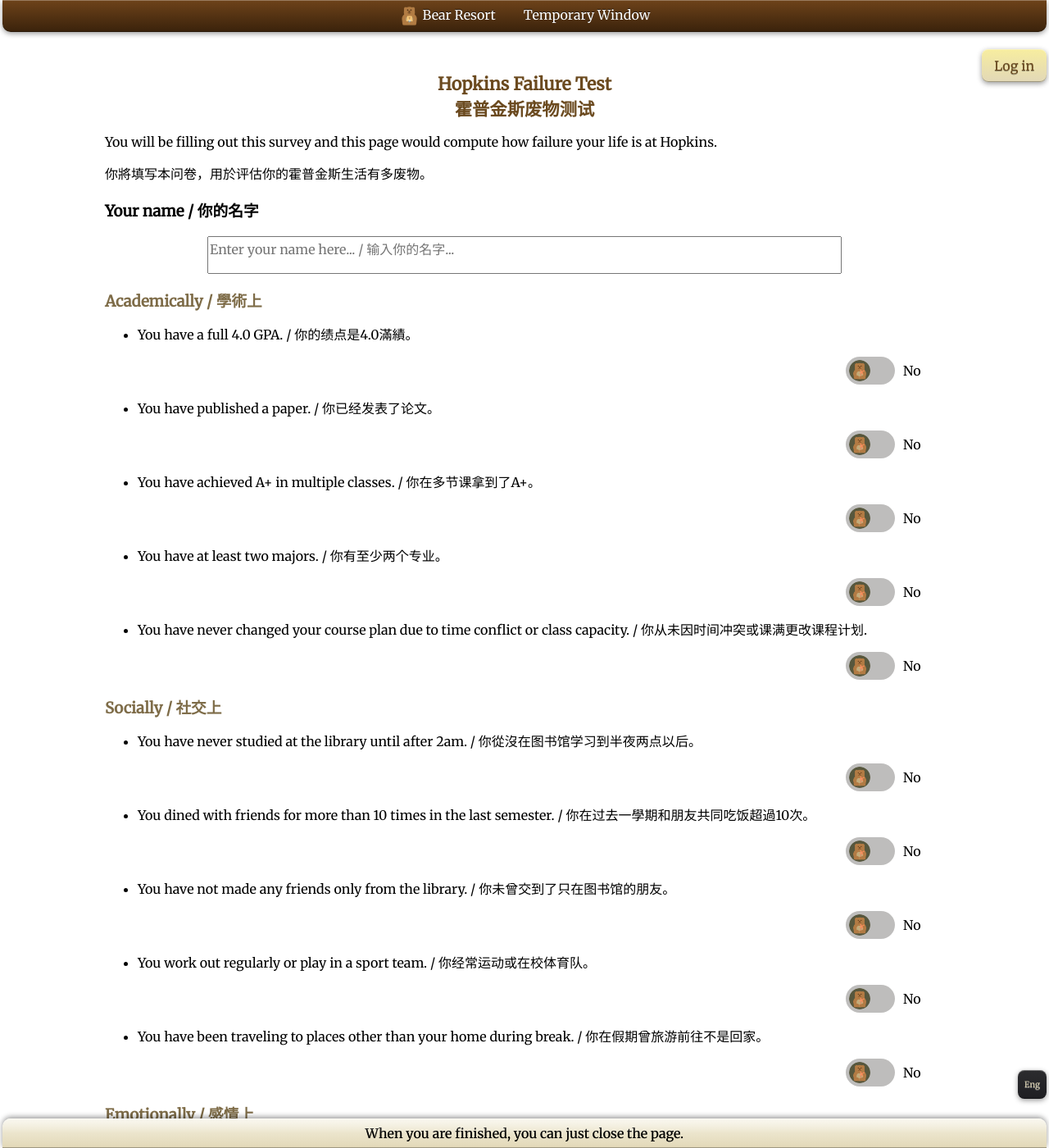
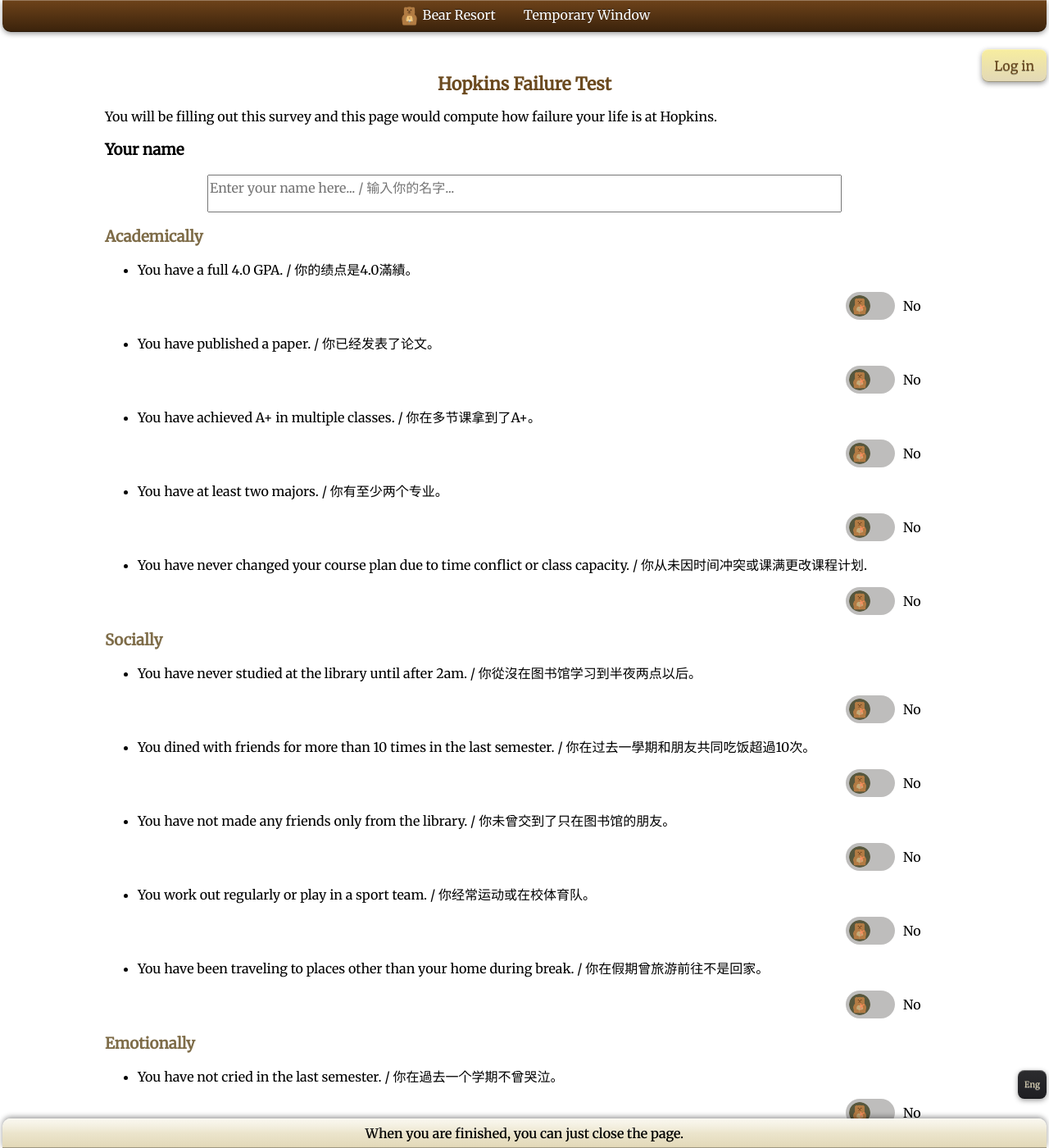
Before and after one commit to Bear-Resort/bear-resort.github.io, a Jekyll site: the page built from failure_test/failure_test.md, in a window 1280 px wide and 1400 px high. Shown: the whole window at 82% size. Built offline with Jekyll 4.4.1, drawn with Linux system fonts in a browser that asks for light colours; some of the changed text lies outside the part shown.

Commit message:
update with some language switches

```diff
--- a/_layouts/default.html
+++ b/_layouts/default.html
@@ -11,7 +11,7 @@
 <body>
   <script type="module" src="/assets/js/lang.js"></script>
   <div class="topnav" style="text-align: center;">
-      <img src="/logos/default-bear.gif" width="25" height="25" style="vertical-align: middle; display: inline-block;"> Bear Resort &nbsp; &nbsp; &nbsp; &nbsp;
+      <img src="/logos/default-bear.gif" width="25" height="25" style="vertical-align: middle; display: inline-block;"> <span class="eng">Bear Resort</span> <span class="chn">小熊樂園</span> &nbsp; &nbsp; &nbsp; &nbsp;
       <span class="eng">Temporary Window</span> <span class="chn">临时窗口</span>
   </div>
 
--- a/failure_test/failure_test.md
+++ b/failure_test/failure_test.md
@@ -2,17 +2,17 @@
 title: "Failure Test"
 ---
 
-# Hopkins Failure Test <br> 霍普金斯废物测试
+# <span class="eng">Hopkins Failure Test</span> <span class="chn">霍普金斯废物测试</span>
 
-You will be filling out this survey and this page would compute how failure your life is at Hopkins.
+<span class="eng">You will be filling out this survey and this page would compute how failure your life is at Hopkins.</span>
 
-你將填写本问卷，用於评估你的霍普金斯生活有多废物。
+<span class="chn">你將填写本问卷，用於评估你的霍普金斯生活有多废物。</span>
 
-### Your name / 你的名字
+### <span class="eng">Your name</span> <span class="chn">你的名字</span>
 
 <textarea id="inputBox" placeholder="Enter your name here... / 输入你的名字..." style="font-size: 16px"></textarea>
 
-## Academically / 學術上
+## <span class="eng">Academically</span> <span class="chn">學術上</span>
 
 - You have a full 4.0 GPA. / 你的绩点是4.0滿績。
 <div class="buttons-container">
@@ -69,7 +69,7 @@
     </div>
 </div>
 
-## Socially / 社交上
+## <span class="eng">Socially</span> <span class="chn">社交上</span>
 
 - You have never studied at the library until after 2am. / 你從沒在图书馆学习到半夜两点以后。
 <div class="buttons-container">
@@ -126,7 +126,7 @@
     </div>
 </div>
 
-## Emotionally / 感情上
+## <span class="eng">Emotionally</span> <span class="chn">感情上</span>
 
 - You have not cried in the last semester. / 你在過去一个学期不曾哭泣。
 <div class="buttons-container">
@@ -183,7 +183,7 @@
     </div>
 </div>
 
-## Explorative / 探索上
+## <span class="eng">Explorative</span> <span class="chn">探索上</span>
 
 - You have taken courses that would not contribute to your graduation. / 你上過不为毕业需要的课程。
 <div class="buttons-container">
```
Also changed, not shown: assets/html/login.md (+3 -3 lines).
